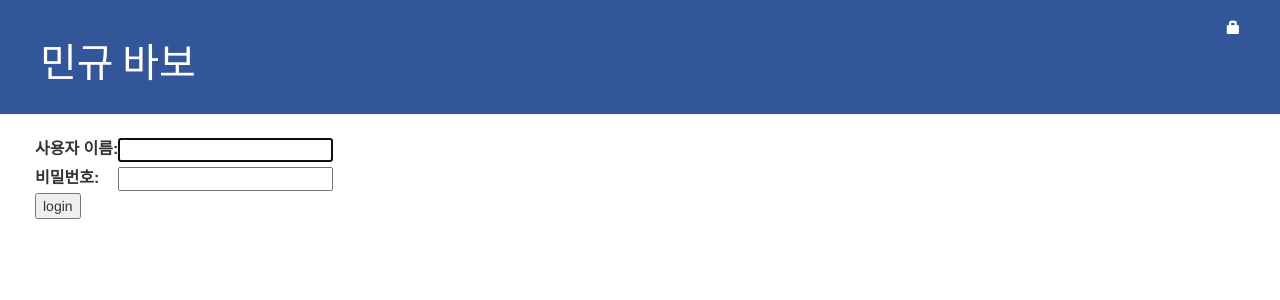
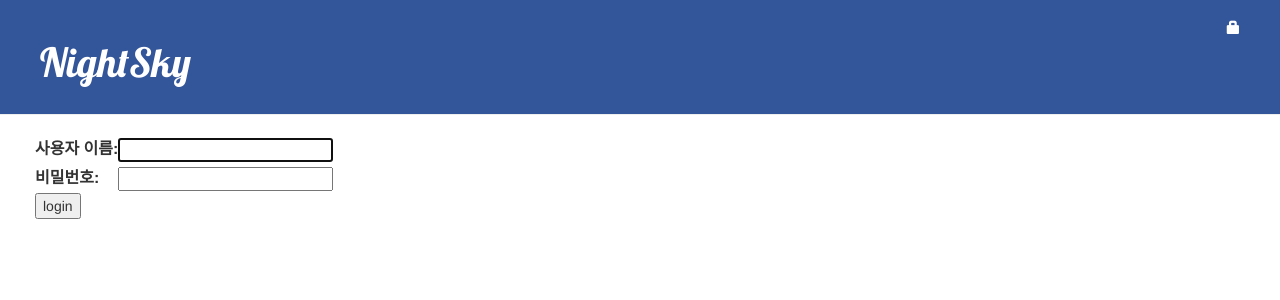
Before and after one commit to holenet/my-first-blog, a Django app: page /accounts/login/?next=/post/1/ in a window 1280 px wide. Shown: the top 300 px of the page. Run offline with Django 3.2, Linux system fonts and the light colour scheme; some libraries are stand-ins or nearby versions.

Commit message:
change Title

```diff
--- a/blog/templates/blog/base.html
+++ b/blog/templates/blog/base.html
@@ -2,7 +2,7 @@
 
 <html>
 	<head>
-		<title>ㅋㅋㅋㅋㅋㅋㅋㅋㅋㅋㅋㅋㅋㅋㅋㅋㅋㅋㅋㅋㅋㅋ</title>
+		<title>NightSky</title>
 
 		<meta name="viewport" content="width=device-width, initial-scale=1, shrink-to-fit=no">
     	<meta name="theme-color" content="#223377">
@@ -22,7 +22,7 @@
 			{% else %}
 				<a href="{% url 'login' %}" class="top-menu"><span class="glyphicon glyphicon-lock"></span></a>
 			{% endif %}
-			<h1><a href="/">민규 바보</a></h1>
+			<h1><a href="/">NightSky</a></h1>
 		</div>
 
 		<div class="content container">
```
